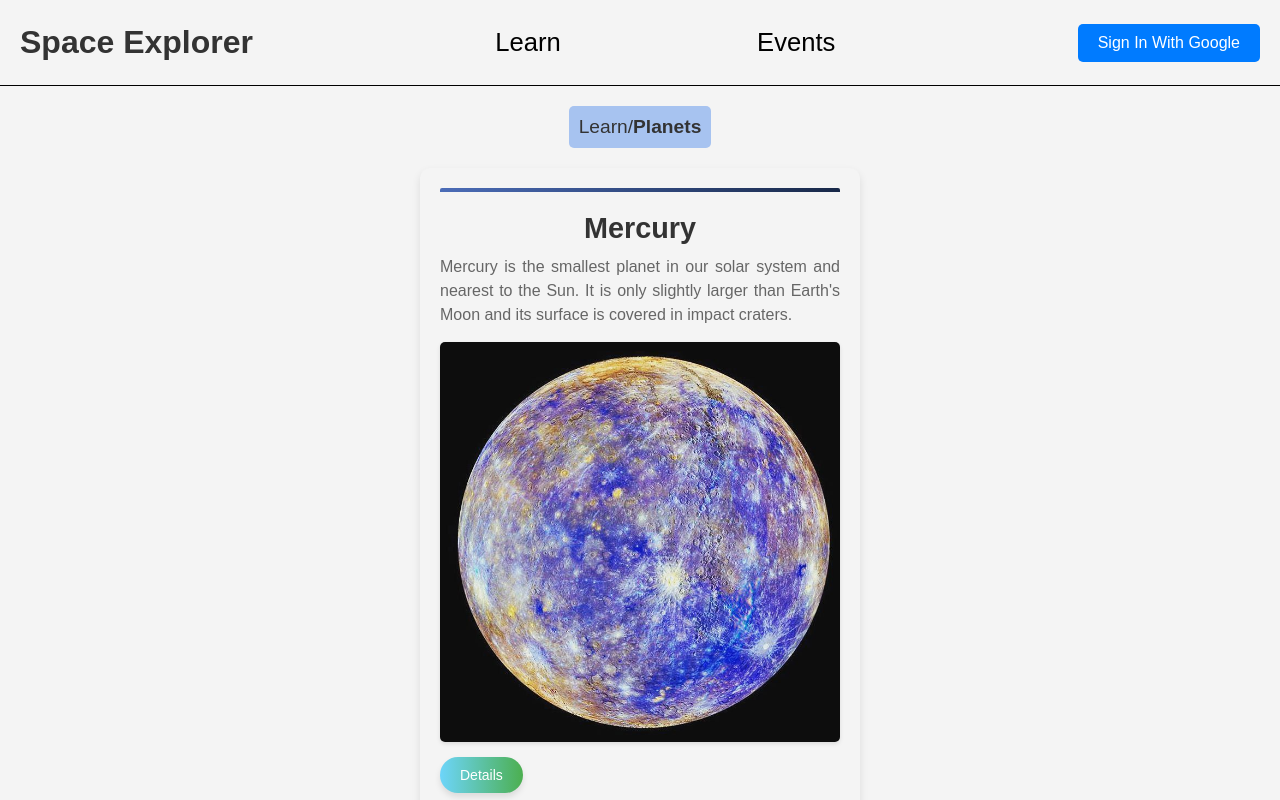
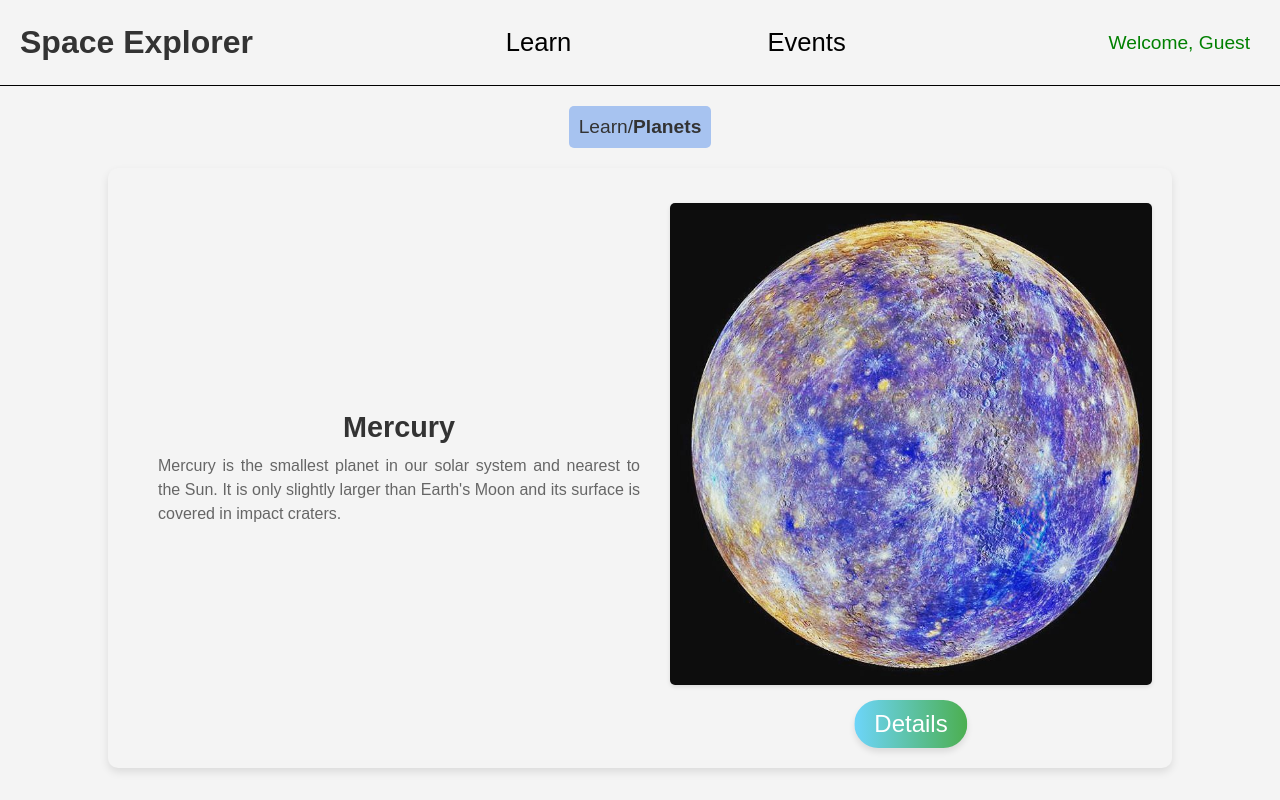
Before and after one commit to TheodoreRed/Space-Explorer-React, a React (Vite) app: page /planets in a window 1280 px wide. Shown: the top 800 px of the page. Built offline with nearby package versions, Linux system fonts and the light colour scheme; no server answers.

Commit message:
Enhanced UI/UX: Added Open Graph tags, new route in App.tsx, improved Header & Planet components, and refined CSS for responsiveness

```diff
--- a/index.html
+++ b/index.html
@@ -9,6 +9,18 @@
       type="image/png"
       href="./src/assets/user-astronaut-solid.svg"
     />
+    <!-- Open Graph tags -->
+    <meta property="og:title" content="Space Explorer" />
+    <meta
+      property="og:description"
+      content="Discover the beauty and mystery of outer space with Space Explorer."
+    />
+    <meta
+      property="og:image"
+      content="https://space-explorer.xyz/screenshots/home-space-explorer.png"
+    />
+    <meta property="og:type" content="website" />
+    <meta property="og:url" content="https://space-explorer.xyz" />
   </head>
   <body>
     <div id="root"></div>
--- a/src/App.tsx
+++ b/src/App.tsx
@@ -44,6 +44,7 @@ function App() {
         <Route path="/upcoming/:id" element={<SpaceEventDetails />} />
         <Route path="/past" element={<PastEvents />} />
         <Route path="/past/:id" element={<SpaceEventDetails isPast={true} />} />
+        <Route path="*" element={<Home />} />
       </Routes>
     </BrowserRouter>
   );
--- a/src/components/Header.css
+++ b/src/components/Header.css
@@ -56,7 +56,7 @@
 .Header .googleIcon {
   position: absolute;
   top: 20px;
-  right: 30px;
+  right: 50px;
   color: green;
   font-size: 30px;
   cursor: pointer;
@@ -76,6 +76,7 @@
   box-shadow: 0 4px 8px rgba(0, 0, 0, 0.2);
   border-radius: 8px;
   padding: 20px;
+  width: 100px;
 }
 
 .Header .profileNavigationContainer a {
@@ -93,7 +94,7 @@
   background-color: #007bff;
   color: white;
   border: none;
-  padding: 10px 20px;
+  padding: 10px 10px;
   cursor: pointer;
   border-radius: 5px;
   font-size: 16px;
@@ -123,6 +124,7 @@
     color: green;
     cursor: pointer;
     transition: 0.3s ease;
+    padding: 10px;
   }
 
   .Header .big-screen-sign-in-btn:hover {
@@ -130,7 +132,7 @@
   }
 
   .Header .profileNavigationContainer {
-    margin-right: 20px;
+    margin-right: 45px;
   }
   .Header .tab-buttons {
     display: flex;
@@ -190,4 +192,8 @@
   .Header #fancy-search:hover {
     background-color: rgb(230, 230, 230);
   }
+
+  .Header .signInBtn {
+    display: none;
+  }
 }
--- a/src/components/Header.tsx
+++ b/src/components/Header.tsx
@@ -76,8 +76,6 @@ const Header = () => {
         </button>
       </div>
 
-      {user ? (
-        <>
       <FontAwesomeIcon
         onClick={() => {
           setShowMainNav(false);
@@ -86,7 +84,7 @@ const Header = () => {
         icon={faGoogle}
         className={`googleIcon ${showProfileNav ? "iconActive" : ""}`}
       />
-          {account ? (
+
       <p
         className="big-screen-sign-in-btn"
         onClick={() => {
@@ -96,13 +94,10 @@ const Header = () => {
           setShowProfileNav((prev) => !prev);
         }}
       >
-              Welcome, {account.uniqueName}
+        Welcome,{" "}
+        {user && account && account.uniqueName ? account.uniqueName : "Guest"}
       </p>
-          ) : (
-            <button className="big-screen-sign-in-btn">
-              Sign In With Google
-            </button>
-          )}
+
       <div
         className={`profileNavigationContainer ${
           showProfileNav && "navActive"
@@ -112,16 +107,24 @@ const Header = () => {
         {user && <Link to="/me">Profile</Link>}
         <Link to="/">Home</Link>
 
+        {user && account ? (
           <button className="signOutBtn" onClick={signOut}>
             Sign Out
           </button>
-          </div>
-        </>
         ) : (
+          <>
+            <button
+              className="big-screen-sign-in-btn"
+              onClick={signInWithGoogle}
+            >
+              Sign In With Google
+            </button>
             <button className="signInBtn" onClick={signInWithGoogle}>
               Sign In With Google
             </button>
+          </>
         )}
+      </div>
     </header>
   );
 };
--- a/src/components/Planet.css
+++ b/src/components/Planet.css
@@ -6,6 +6,9 @@
   box-shadow: 0 4px 8px rgba(0, 0, 0, 0.1);
   max-width: 400px;
   transition: transform 0.3s ease, box-shadow 0.3s ease;
+  display: flex;
+  flex-direction: column;
+  align-items: center;
 }
 
 .Planet:hover {
@@ -48,24 +51,49 @@
 }
 
 .Planet button {
-  background-image: linear-gradient(
-    to right,
-    #6dd5fa,
-    #4caf50
-  ); /* Gradient background */
+  background-image: linear-gradient(to right, #6dd5fa, #4caf50);
   border: none;
   color: white;
   padding: 10px 20px;
-  text-align: center;
-  text-decoration: none;
-  display: inline-block;
   font-size: 14px;
   border-radius: 30px;
-  cursor: pointer;
   transition: transform 0.3s ease, box-shadow 0.3s ease;
   box-shadow: 0 4px 6px rgba(0, 0, 0, 0.1);
+  position: relative;
+  left: 50%;
+  transform: translateX(-50%);
 }
 
 .Planet button:hover {
   box-shadow: 0 6px 8px rgba(0, 0, 0, 0.15);
 }
+
+@media only screen and (min-width: 768px) {
+  .Planet {
+    max-width: 80%;
+    width: 80%;
+    display: flex;
+    flex-direction: row;
+  }
+
+  .Planet .planet-left {
+    flex: 1;
+    display: flex;
+    flex-direction: column;
+    padding: 30px;
+  }
+
+  .Planet .planet-right {
+    flex: 1;
+    display: flex;
+    flex-direction: column;
+  }
+
+  .Planet::before {
+    display: none;
+  }
+
+  .Planet button {
+    font-size: 24px;
+  }
+}
--- a/src/components/Planet.tsx
+++ b/src/components/Planet.tsx
@@ -9,8 +9,12 @@ interface Props {
 const Planet = ({ planet }: Props) => {
   return (
     <div className="Planet">
+      <div className="planet-left">
         <h2>{planet.name}</h2>
         <p>{planet.description}</p>
+      </div>
+
+      <div className="planet-right">
         <img
           src={planet.images[Math.floor(Math.random() * planet.images.length)]}
           alt=""
@@ -19,6 +23,7 @@ const Planet = ({ planet }: Props) => {
           <button>Details</button>
         </Link>
       </div>
+    </div>
   );
 };
 
--- a/src/components/PlanetDetails.css
+++ b/src/components/PlanetDetails.css
@@ -56,8 +56,8 @@
 }
 
 .PlanetDetails .known-for ul {
-  list-style-type: none;
-  padding: 0;
+  list-style-type: square;
+  margin-left: 20px;
 }
 
 .PlanetDetails .known-for li {
@@ -86,3 +86,25 @@
 .PlanetDetails a:hover {
   text-decoration: underline;
 }
+
+@media only screen and (min-width: 768px) {
+  .PlanetDetails .everything-but-related {
+    width: 80%;
+    position: relative;
+    left: 50%;
+    transform: translateX(-50%);
+    display: flex;
+    flex-direction: column;
+    gap: 15px;
+  }
+}
+
+@media only screen and (min-width: 1200px) {
+  .PlanetDetails .giant-screen {
+    display: flex;
+    gap: 10px;
+  }
+  .PlanetDetails .giant-screen section {
+    flex: 1;
+  }
+}
--- a/src/components/PlanetDetails.tsx
+++ b/src/components/PlanetDetails.tsx
@@ -34,6 +34,7 @@ const PlanetDetails = () => {
           /<strong>{currentPlanet.name}</strong>
         </div>
       </nav>
+      <div className="everything-but-related">
         <section className="hero">
           {currentPlanet.images?.[0] && (
             <img
@@ -48,7 +49,6 @@ const PlanetDetails = () => {
           )}
           <h1 className="planet-name">{currentPlanet.name}</h1>
         </section>
-
         <section className="stats">
           <h2>Statistics</h2>
           <table className="stats-table">
@@ -108,12 +108,11 @@ const PlanetDetails = () => {
             </tbody>
           </table>
         </section>
-
+        <div className="giant-screen">
           <section className="description">
             <h2>Description</h2>
             <p>{currentPlanet.description}</p>
           </section>
-
           <section className="known-for">
             <h2>Known For</h2>
             <ul>
@@ -122,6 +121,9 @@ const PlanetDetails = () => {
               ))}
             </ul>
           </section>
+        </div>
+      </div>
+
       <RelatedArticlesAndImages keywords={currentPlanet.keywords} />
     </div>
   );
```
Also changed, not shown: public/screenshots/home-space-explorer.png (added). Lines whose indentation alone changed are shown as unchanged.
